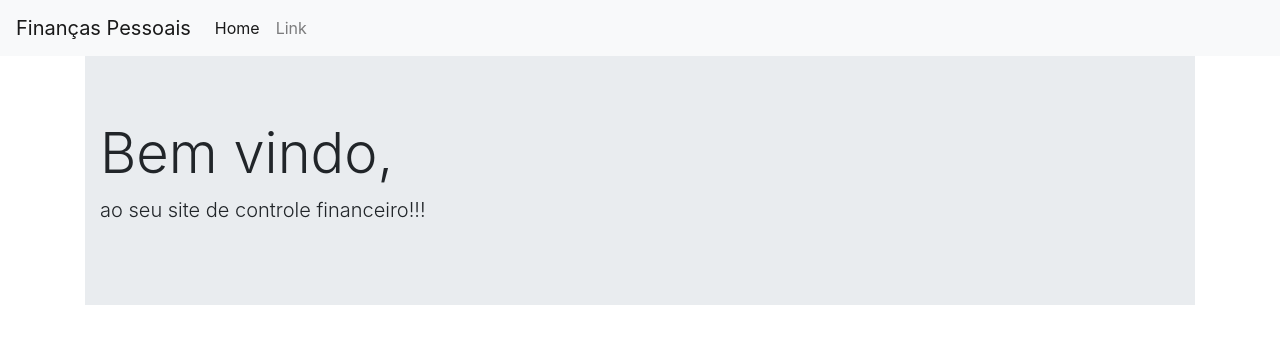
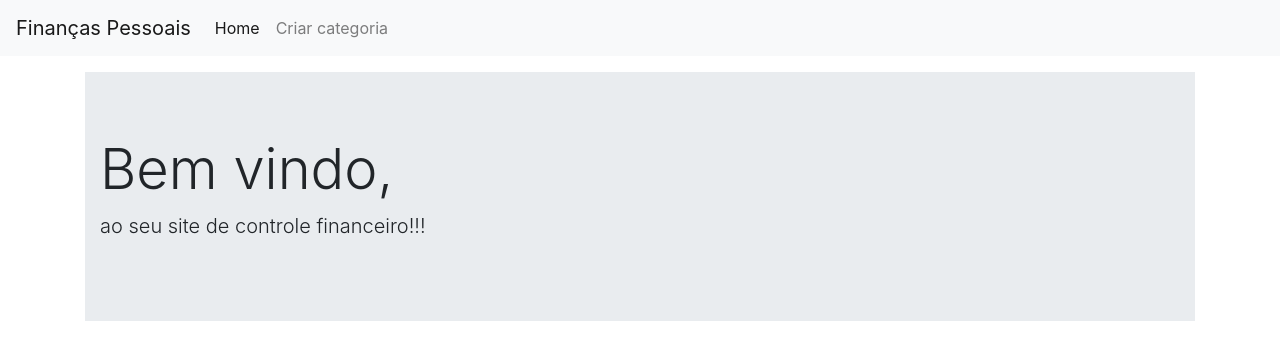
Before and after one commit to mathesbh/trabalho-final-python, a Django app: page / in a window 1280 px wide. Shown: the top 360 px of the page. Run offline with Django 3.2, Linux system fonts and the light colour scheme.

Commit message:
Inclui link criar categoria

```diff
--- a/my_app/templates/layout.html
+++ b/my_app/templates/layout.html
@@ -8,8 +8,8 @@
   <title>Python - Django</title>
 </head>
 <body>
-  <nav class="navbar navbar-expand-md navbar-light bg-light">
-    <a class="navbar-brand" href="#">Finanças Pessoais</a>
+  <nav class="navbar navbar-expand-md navbar-light bg-light mb-3">
+    <a class="navbar-brand" href="/">Finanças Pessoais</a>
     <button class="navbar-toggler" type="button" data-toggle="collapse" data-target="#navbarSupportedContent" aria-controls="navbarSupportedContent" aria-expanded="false" aria-label="Toggle navigation">
       <span class="navbar-toggler-icon"></span>
     </button>
@@ -17,10 +17,10 @@
     <div class="collapse navbar-collapse" id="navbarSupportedContent">
       <ul class="navbar-nav mr-auto">
         <li class="nav-item active">
-          <a class="nav-link" href="#">Home <span class="sr-only">(current)</span></a>
+          <a class="nav-link" href="/">Home <span class="sr-only">(current)</span></a>
         </li>
         <li class="nav-item">
-          <a class="nav-link" href="#">Link</a>
+          <a class="nav-link" href="{% url 'create_category' %}">Criar categoria</a>
         </li>
       </ul>
   </nav>
```
